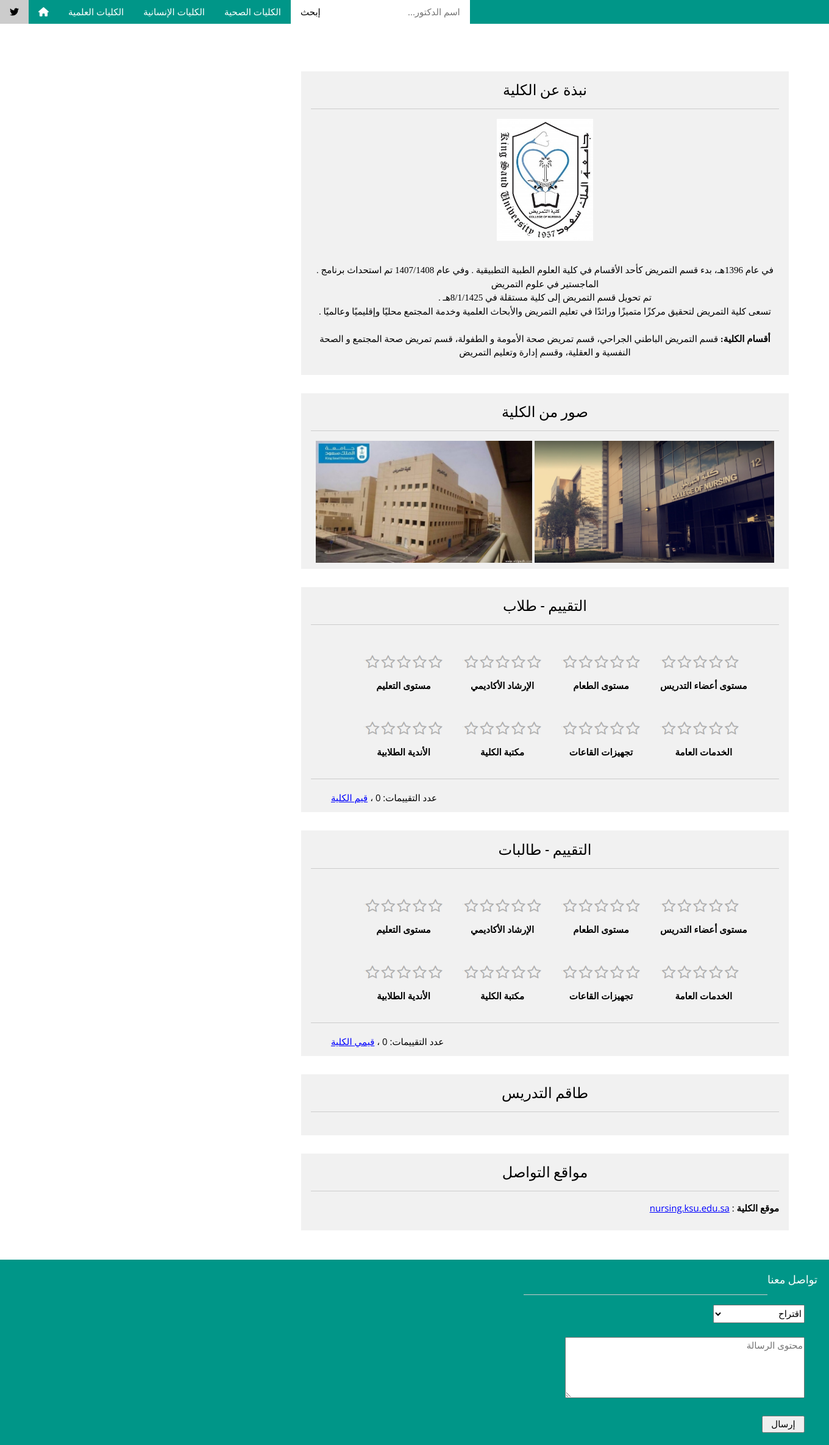
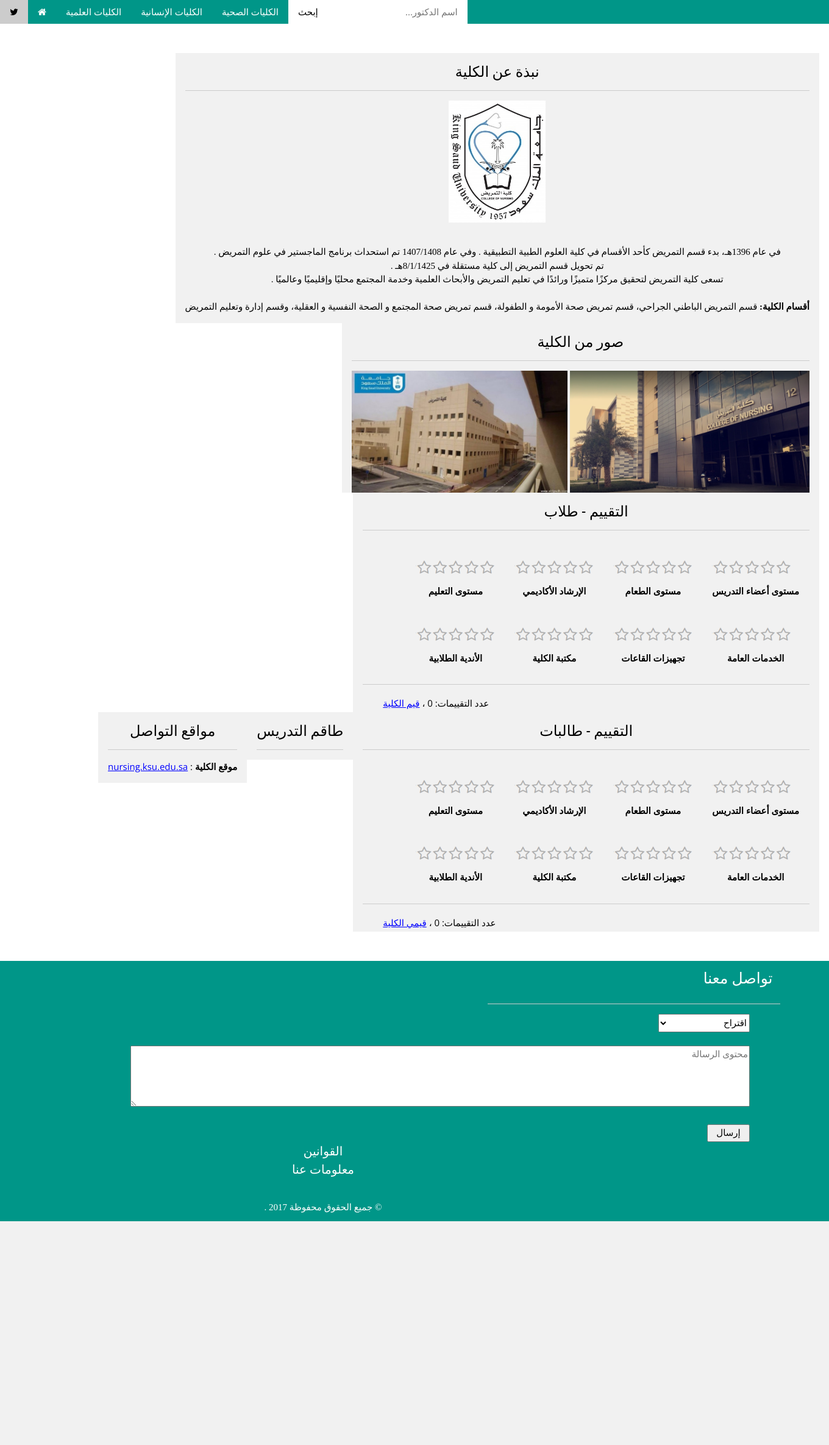
Before and after one commit to omaralhaj/websiteDr, a PHP site: page /collegePage.php?collegeName=nursing in a window 1360 px wide. Shown: the whole page at 61% size. After the commit the page ends 2003 px from the top, so only its background shows below. Run offline with PHP 8.4, Linux system fonts and the light colour scheme; data comes from the database, SQL or seed files in the repository; some libraries are stand-ins or nearby versions; some web fonts are replaced.

Commit message:
Update collegePage.php

```diff
--- a/collegePage.php
+++ b/collegePage.php
@@ -52,46 +52,18 @@
 ?>
 <title><?php echo $ArabicName;?></title>
 <meta charset="UTF-8">
- <meta http-equiv="Content-Type" content="text/html; charset=UTF-8" >
 <meta name="viewport" content="width=device-width, initial-scale=1">
 <meta name="viewport" content="width=device-width, initial-scale=1.0, maximum-scale=1.0, user-scalable=no">
+<link rel="stylesheet" href="CSSFile.css">
 <link rel="stylesheet" href="https://www.w3schools.com/w3css/4/w3.css">
 <link rel="stylesheet" href="https://fonts.googleapis.com/css?family=Oswald">
 <link rel="stylesheet" href="https://fonts.googleapis.com/css?family=Open Sans">
 <link rel="stylesheet" href="https://cdnjs.cloudflare.com/ajax/libs/font-awesome/4.7.0/css/font-awesome.min.css">
 
 
-<link rel="stylesheet" href="http://maxcdn.bootstrapcdn.com/font-awesome/latest/css/font-awesome.min.css">
-<link rel="stylesheet" href="fontawesome-stars.css">
-
-
 <style>
 h1,h2,h3,h4,h5,h6 {font-family: "Oswald"}
 body {font-family: "Open Sans"}
-#collegeN{text-align: right;}
-a:hover#collegeN{ color: green;}
-#wrapper {
-    width: 1350px;
-    height:auto;
-	background: blue;
-	float: center;
-}
-
-#first {
-    float:right;
-    width: 50%;
-    height: 100%;
-	padding: 10px;
-}
-
-#second {
-    float:right;
-    width: 50%;
-    height: 100%;
-	padding: 10px;
-}
-
-  /* font-family: 'Amiri', serif; */
 
 hr {
     display: block;
@@ -101,23 +73,7 @@
     margin: 1em 0;
     padding: 0;
 }
-/* arabic */
-@font-face {
-  font-family: 'Amiri';
-  font-style: normal;
-  font-weight: 400;
-  src: local('Amiri'), local('Amiri-Regular'), url(https://fonts.gstatic.com/s/amiri/v7/Pmj8RyKsUWpsaz_klfK4LA.woff2) format('woff2');
-  unicode-range: U+0600-06FF, U+200C-200E, U+2010-2011, U+FB50-FDFF, U+FE80-FEFC;
-}
-#containerDiv{
-	width: 800px;
-	margin-right: 50px;
-	min-height:100px;
-    overflow:auto;
-    height:auto;
-	margin-top: 30px;
-	padding-bottom: 10px;
-}
+
 img {
     max-height: 200px;
     width: auto;
@@ -142,6 +98,7 @@
 .rating-25 { background-position: -54px -26px; }
 .rating-35 { background-position: -28px -26px; }
 .rating-45 { background-position: 0 -26px; }
+
 
 </style>
 
@@ -168,12 +125,10 @@
  document.getElementById(string).className = "rating-static rating-"+z;
  //document.write("rating-static rating-"+z);
  }
-$('img').on("click",function(){
-    var win = window.open();
-    var url = $(this).attr("src");
-    var html = $("body").html("<textarea>" + url +"</textarea>");
-    $(win.document.body).html(html);
-});
+
+
+
+
 
 </script>
 
@@ -277,6 +232,7 @@
 	     while($info = mysqli_fetch_array( $result )){
 		     ?>
              <img src= "<?php echo $info['PhotoPath'];?>" alt="logo" alt ="<?php echo $info['PhotoAlt'];?>" />
+
 
 			 <?php
 			 $count = $count+1;
@@ -489,11 +445,11 @@
 
 
 	<div id="wrapper">
-    <div id="first" style="font-family:'Amiri', serif;">
-	   <span class="w3-right w3-large" ></i> تواصل معنا     &nbsp;</span>
-	   <br>
-	   <hr style ="width: 400px; float: right;" dir ="right">
-	   <form action = "contactUsPHP.php" method = "POST" style = "float: right; height: auto; width: 100%; margin-right: 30px;" dir="rtl" >
+   <div id="first" style="font-family:'Amiri', serif; margin-right: 70px; font-size: 15px;">
+	   <span class="w3-right" style="font-size: 25px;"> تواصل معنا     &nbsp;</span>
+	   <br><br>
+	   <hr style ="width: 480px; float: right;" dir ="right">
+	   <form action = "contactUsPHP.php" method = "POST" style = "float: right; height: auto; width: 100%; margin-right: 50px;" dir="rtl" >
 	   <select Style="height: 30px; width: 150px;" name = "type">
         <option value="اقتراح" >اقتراح</option>
         <option value="شكوى" >شكوى</option>
@@ -503,13 +459,24 @@
        </select>
 	   <br>
 	   <br>
-	   <textarea  name = "messageBody" placeholder="محتوى الرسالة" Style="height: 100px; width: 60%;" ></textarea>
+	   <textarea  name = "messageBody" placeholder="محتوى الرسالة" Style="height: 100px; width: 80%;" ></textarea>
 	   <br>
 	   <br>
 	   <input type ="submit" value ="إرسال" style="width: 70px;"/>
 	   </form>
 	</div>
-    <div id="second"></div>
+     <div id="second" class="w3-center" style=" margin-right: 300px; margin-top: 50px; font-size: 20px; font-family:'Amiri', serif;">
+	<br>
+    <a  style="text-decoration : none" href="Rules.php"> القوانين </a>
+	<br>
+	<a  style="text-decoration : none" href="AboutUs.php">معلومات عنا </a>
+	<br>
+	<br>
+	 <span style = "font-size: 15px;">
+    	.
+	 جميع الحقوق محفوظة 2017	&copy;
+	 </span>
+	</div>
     </div>
 
 </footer>
```
